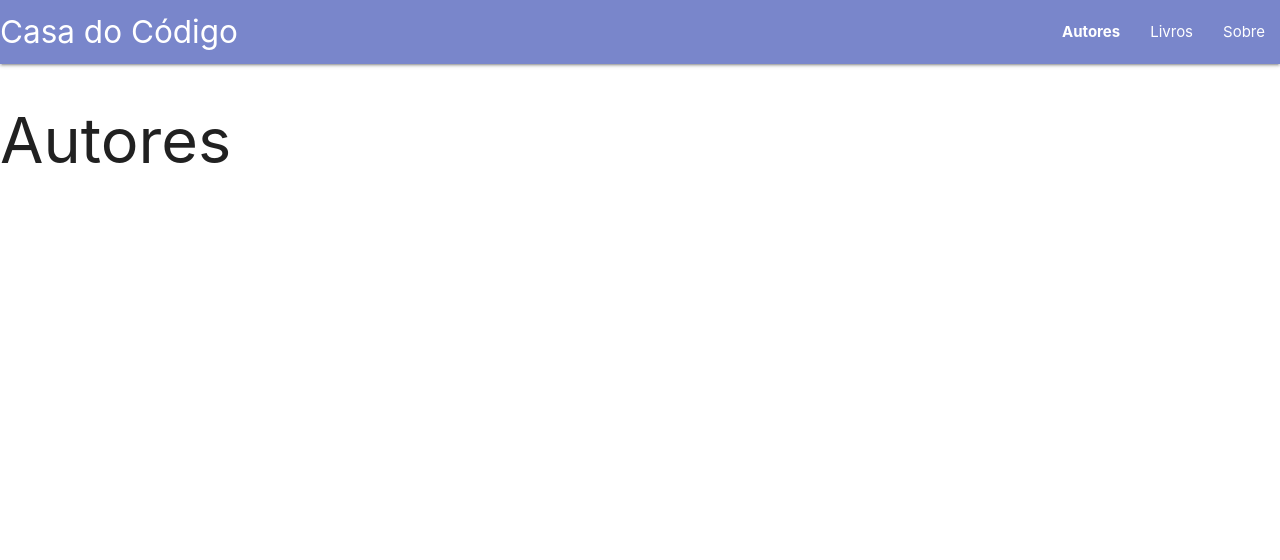
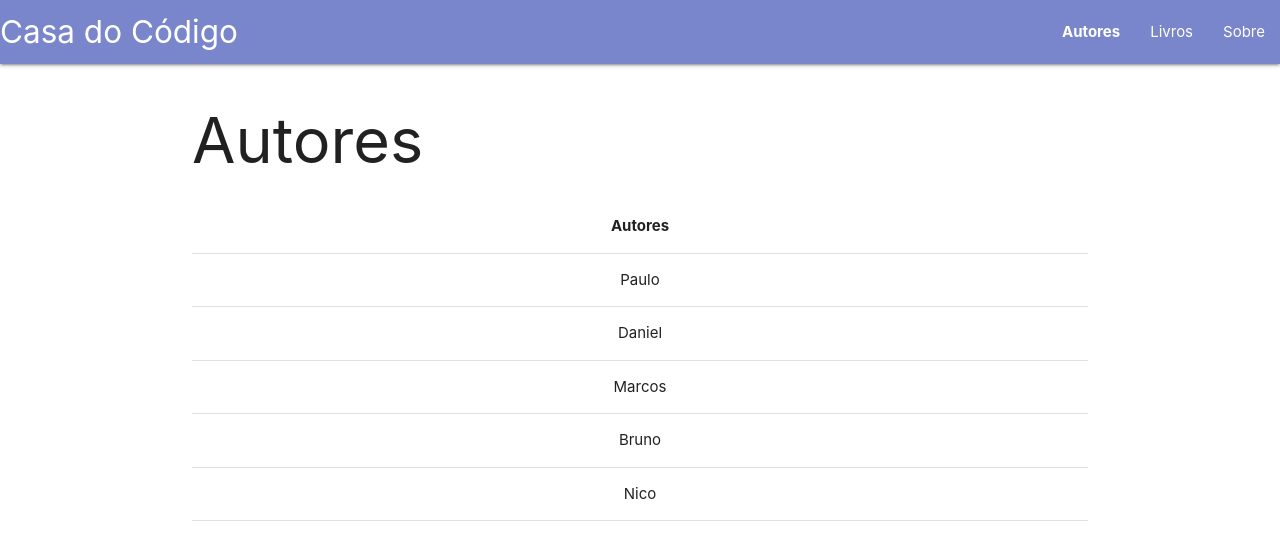
Before and after one commit to daniichan/react, a React (Create React App) app: page /autores in a window 1280 px wide. Shown: the top 560 px of the page. Built offline with nearby package versions, Linux system fonts and the light colour scheme.

Commit message:
3.8. Solução para a página de Autores e de Livros

```diff
--- a/src/autores.js
+++ b/src/autores.js
@@ -1,13 +1,48 @@
-import React, { Fragment } from 'react';
+import React, { Fragment, Component } from 'react';
 import Header from './header';
+import DataTable from './datatable';
 
-const Autores = () => {
+class Autores extends Component {
+    constructor(props) {
+        super(props);
+
+        this.state = {
+            autores: [
+                {
+                    autor: 'Paulo',
+                },
+                {
+                    autor: 'Daniel',
+                },
+                {
+                    autor: 'Marcos',
+                },
+                {
+                    autor: 'Bruno',
+                },
+                {
+                    autor: 'Nico',
+                }
+            ],
+            titulo: 'Autores'
+        }
+    }
+
+    render() {
         return(
             <Fragment>
                 <Header />
+                <div className='container'>
                     <h1>Autores</h1>
+                    <DataTable
+                        dados={this.state.autores}
+                        titulo={this.state.titulo}
+                        colunas={['autor']}
+                    />
+                </div>
             </Fragment>
         );
     }
+}
 
 export default Autores;
--- /dev/null
+++ b/src/datatable.js
@@ -0,0 +1,29 @@
+import React from 'react';
+
+const DataTable = props => {
+
+    let linhas = props.dados.map((linha, trIndex) =>
+        <tr key={trIndex}>
+            {props.colunas.map((coluna, tdIndex) =>
+                <td key={`${tdIndex}${linha[coluna]}`}>
+                    {linha[coluna]}
+                </td>)
+            }
+        </tr>
+    );
+
+    return (
+        <table className='centered highlight'>
+            <thead>
+                <tr>
+                    <th>{props.titulo}</th>
+                </tr>
+            </thead>
+            <tbody>
+                {linhas}
+            </tbody>
+        </table>
+    );
+
+}
+export default DataTable;
--- a/src/livros.js
+++ b/src/livros.js
@@ -1,13 +1,48 @@
-import React, { Fragment } from 'react';
+import React, { Component, Fragment } from 'react';
 import Header from './header';
+import DataTable from './datatable';
 
-const Livros = () => {
-    return(
-        <Fragment>
-            <Header />
-            <h1>Livros</h1>
-        </Fragment>
-    );
+class Livros extends Component {
+    constructor(props) {
+        super(props);
+
+        this.state = {
+            livros: [
+                {
+                    livro: 'React'
+                },
+                {
+                    livro: 'Java'
+                },
+                {
+                    livro: 'Design'
+                },
+                {
+                    livro: 'DevOps'
+                },
+                {
+                    livro: 'Java'
+                }
+            ],
+            titulo: 'Livros'
+        };
+    }
+
+    render() {
+        return (
+            <Fragment>
+                <Header />
+                <div className='container'>
+                    <h1>Livros</h1>
+                    <DataTable
+                        dados={this.state.livros}
+                        titulo={this.state.titulo}
+                        colunas={['livro']}
+                    />
+                </div>
+            </Fragment>
+        );
+    }
 }
 
 export default Livros;
```
Lines whose indentation alone changed are shown as unchanged.
